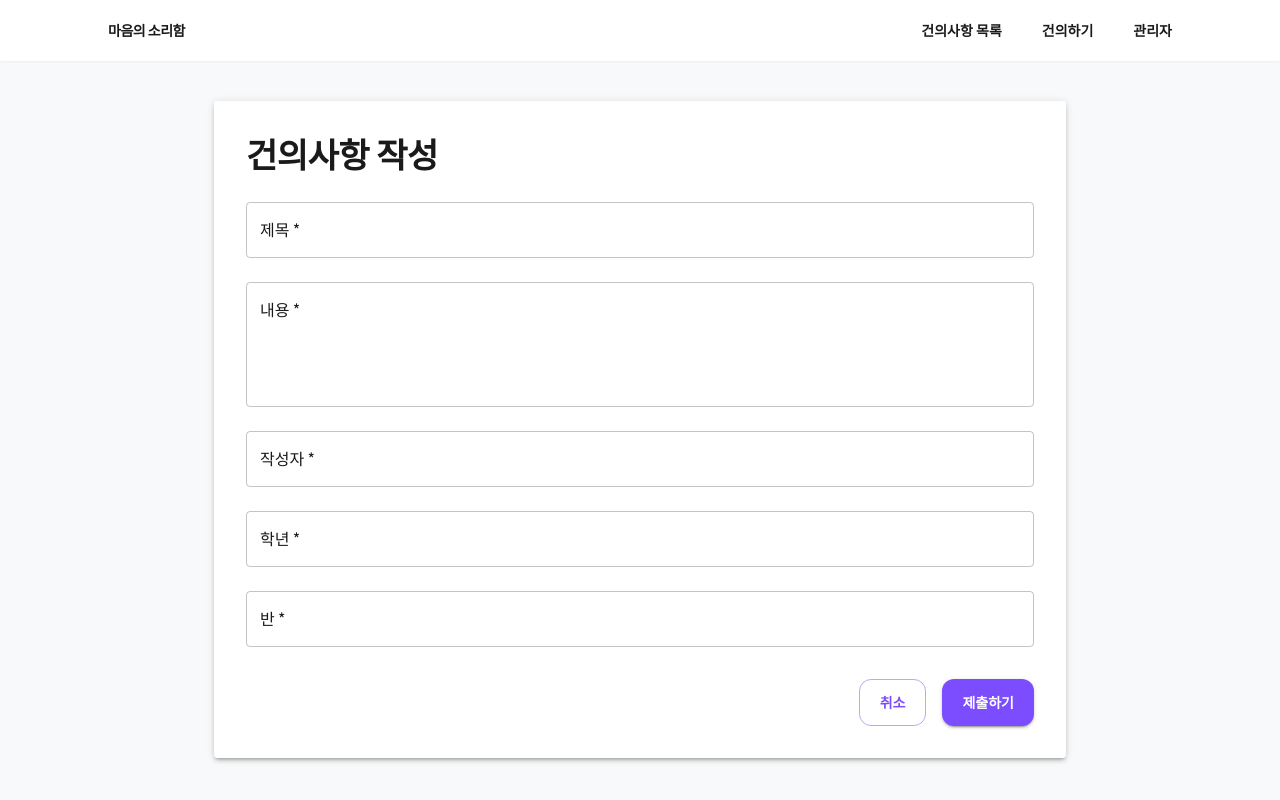
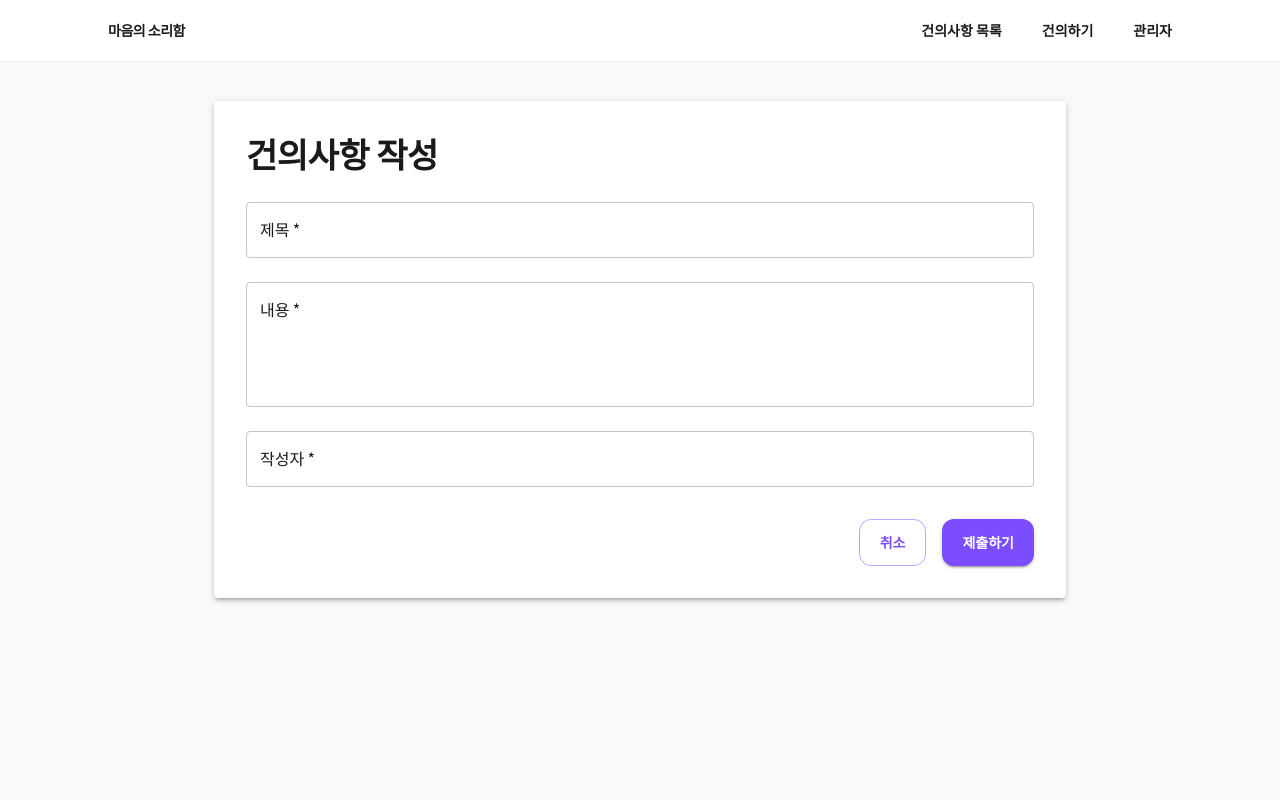
Before and after one commit to Ha-Jun-Choi/-, a React (Create React App) app in the folder client/: page /suggestions/new in a window 1280 px wide. Built offline with nearby package versions, Linux system fonts and the light colour scheme; a web font is replaced by a local one.

Commit message:
Update SuggestionForm.js

```diff
--- a/client/src/pages/SuggestionForm.js
+++ b/client/src/pages/SuggestionForm.js
@@ -17,8 +17,6 @@ function SuggestionForm() {
     title: '',
     content: '',
     author: '',
-    grade: '',  // 추가
-    class: ''   // 추가
   });
   const [error, setError] = useState('');
   const [success, setSuccess] = useState(false);
@@ -117,25 +115,6 @@ function SuggestionForm() {
             onChange={handleChange}
           />
 
-          <TextField
-            margin="normal"
-            required
-            fullWidth
-            label="학년"
-            name="grade"
-            value={formData.grade}
-            onChange={handleChange}
-          />
-          <TextField
-            margin="normal"
-            required
-            fullWidth
-            label="반"
-            name="class"
-            value={formData.class}
-            onChange={handleChange}
-          />
-
           <Box sx={{ mt: 3, display: 'flex', justifyContent: 'flex-end', gap: 2 }}>
             <Button
               variant="outlined"
```
